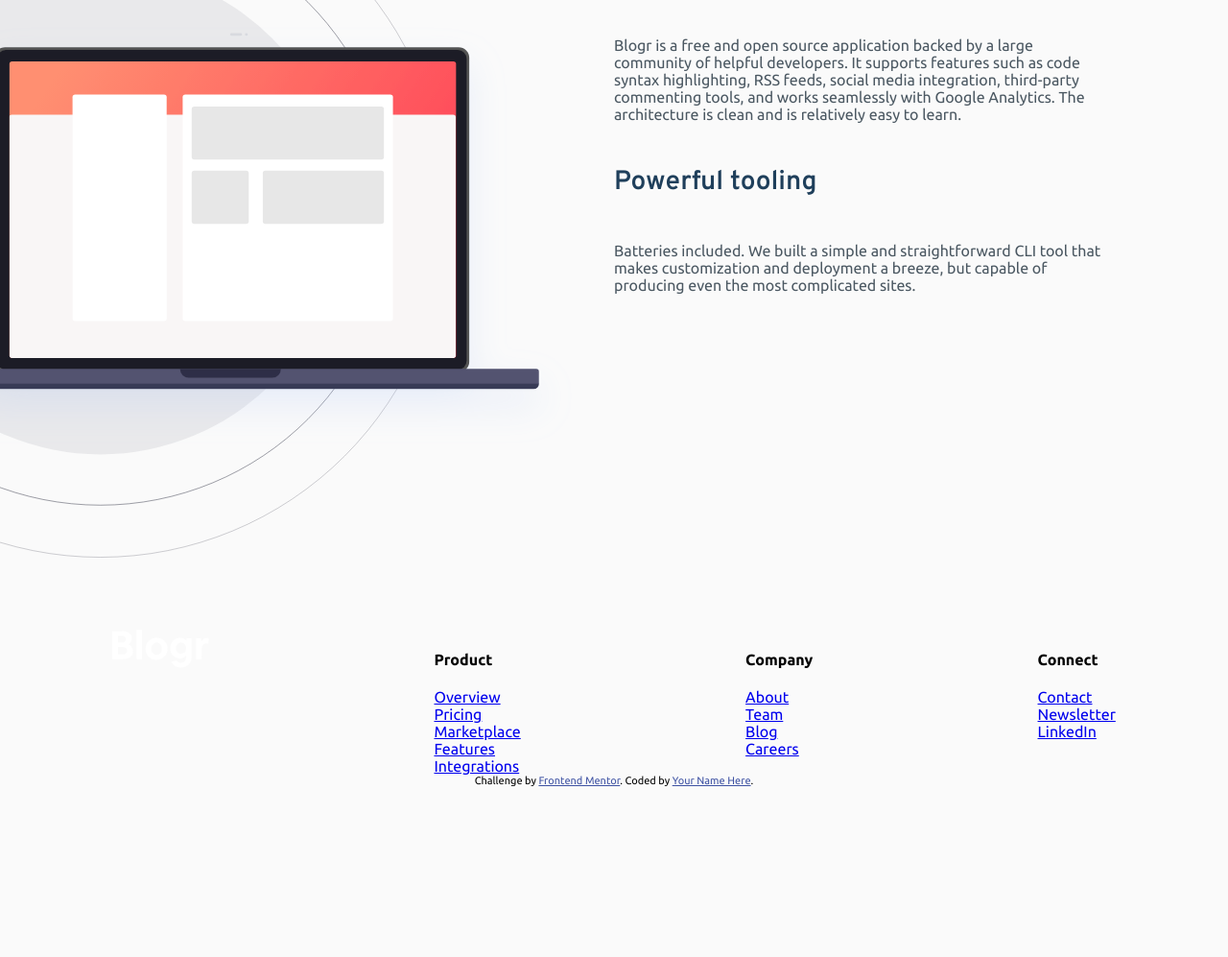
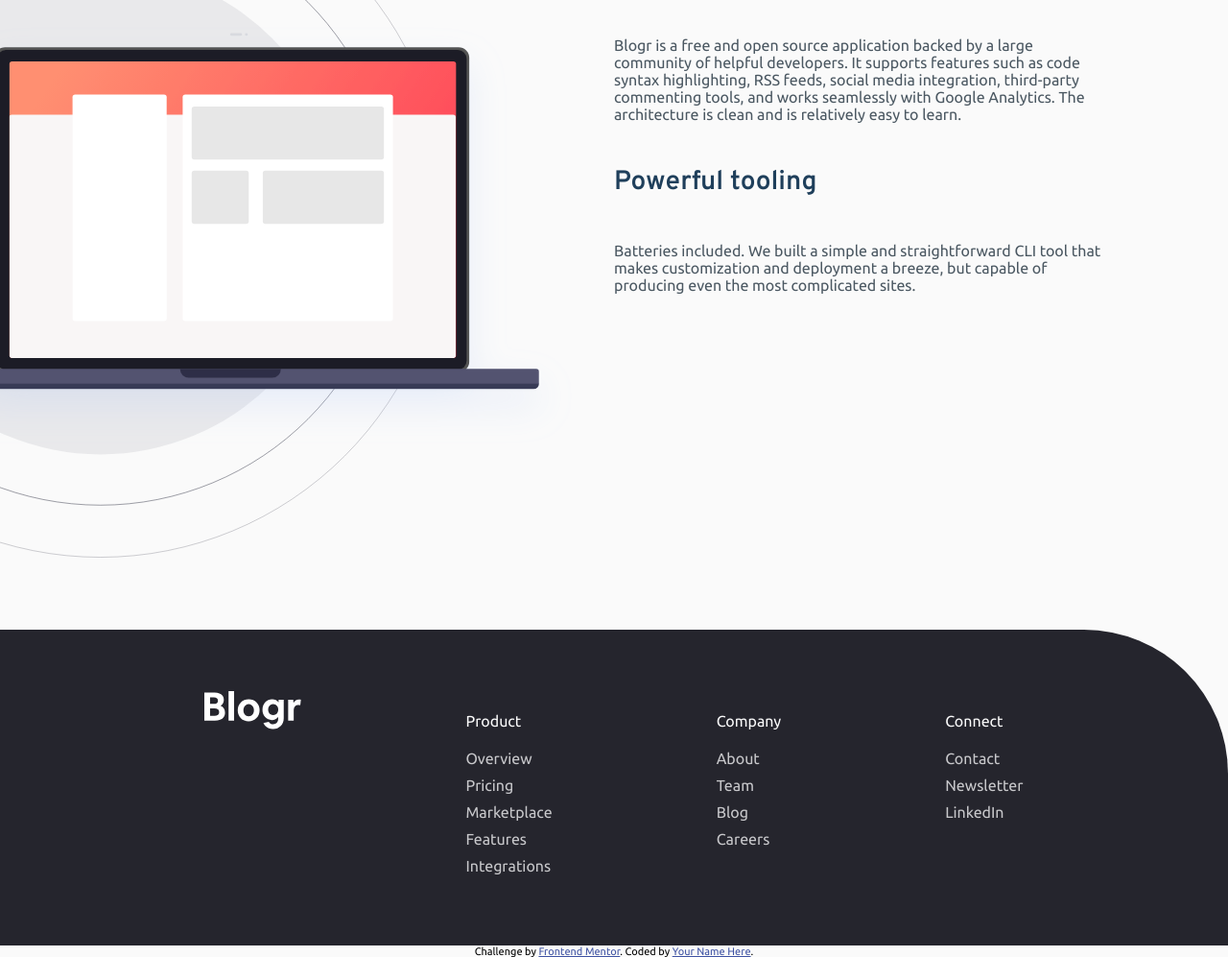
Before and after one commit to SteppenHasen/FrontEnd-Exercises, a plain HTML site: page blogr-landing-page-main/index.html in a window 1280 px wide. Shown: the part 2352-3349 px from the top of the page at 96% size. Before the commit the page ends 3171 px from the top, so only its background shows below. Drawn offline with Linux system fonts and the light colour scheme.

Commit message:
Footer styling

```diff
--- a/blogr-landing-page-main/style.css
+++ b/blogr-landing-page-main/style.css
@@ -181,3 +181,23 @@ h3 {
     top: 0%;
     left: -15%;
 }
+
+/* Background ---------------------------------- */
+footer {
+    background: hsl(240, 10%, 16%);
+    color: #fafafa;
+    padding: 5vw 10vw;
+    border-radius: 0 150px 0 0;
+}
+h4 {
+    font-weight: 400;
+}
+.footer_list a {
+    text-decoration: none;
+    padding-bottom: 10px;
+    color: hsl(240, 2%, 79%);
+}
+footer a:hover {
+    color: #fafafa;
+    text-decoration: underline;
+}
```
